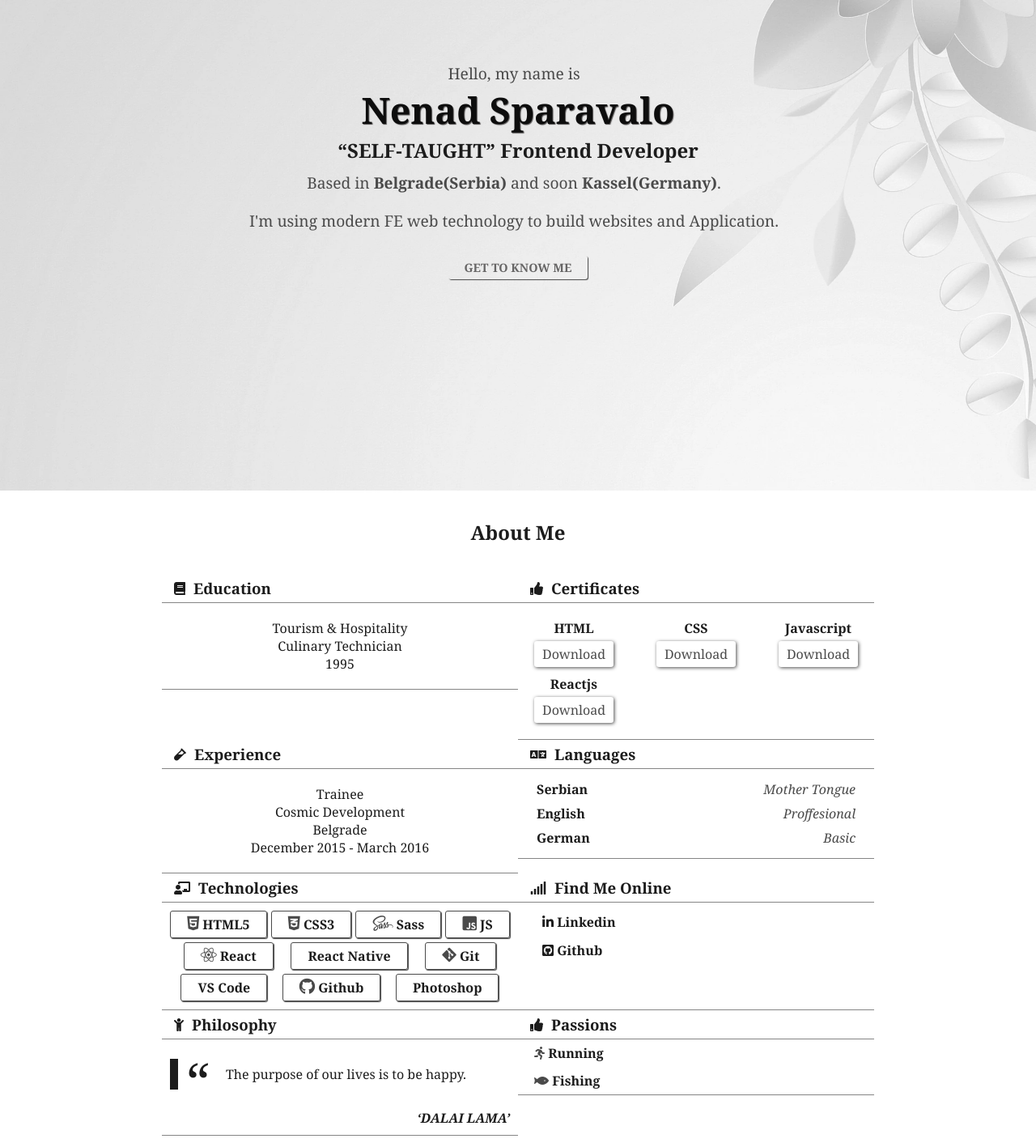
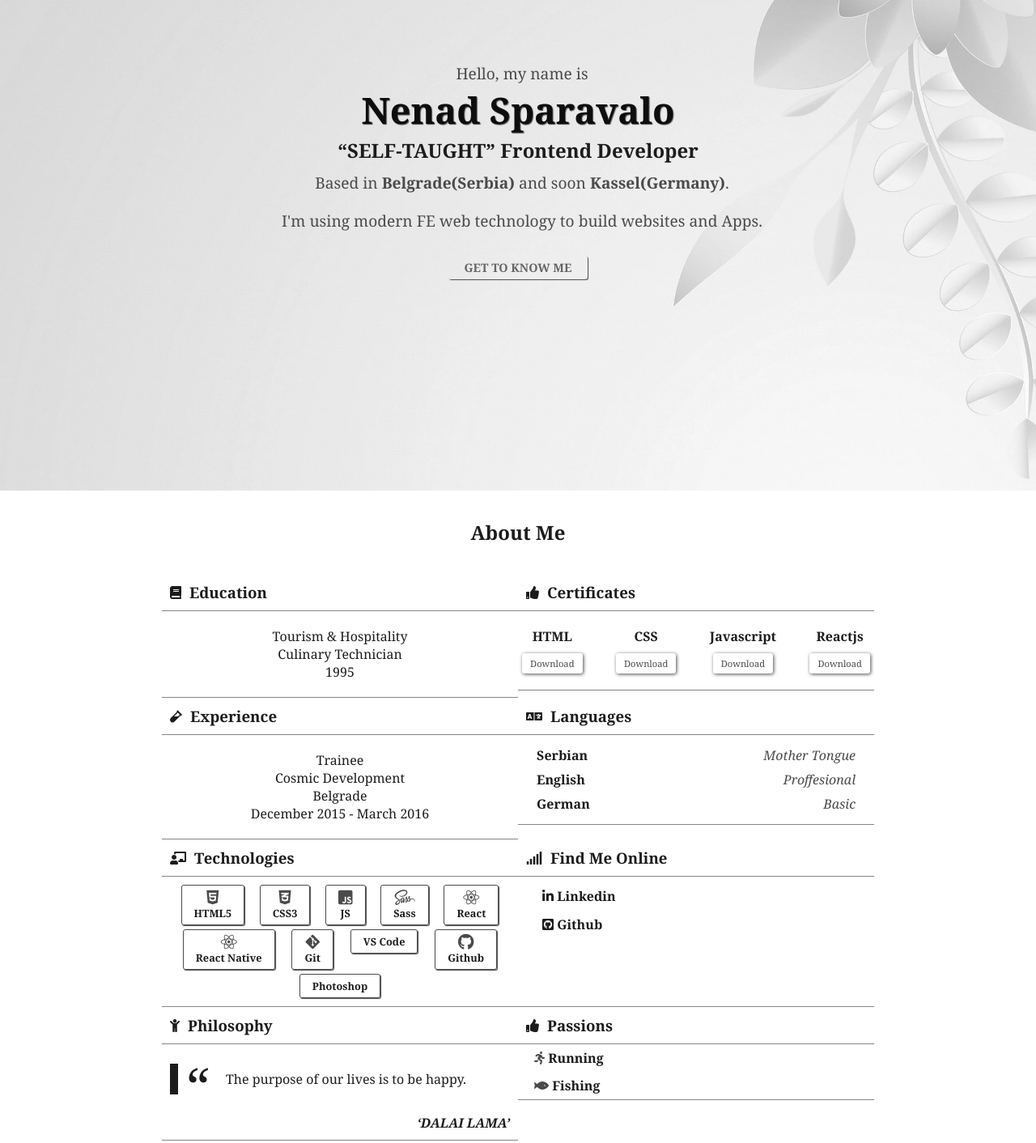
Before and after one commit to lennard978/new, a website: page index.html in a window 1280 px wide. Shown: the part 194-1606 px from the top of the page at 81% size. Drawn offline with Linux system fonts and the light colour scheme.

Commit message:
Prepared for cleanind code

```diff
--- a/css/style.scss
+++ b/css/style.scss
@@ -90,7 +90,7 @@ body {
     }
     p {
       margin: 10px 0;
-      padding-right: 10px;
+      padding-left: 10px;
       color: var(--paragraph-lightColor);
     }
     h1 {
@@ -149,7 +149,7 @@ body {
     }
     .certificates {
       .certificates-list {
-        padding: 20px;
+        padding: 20px 5px;
         display: flex;
         flex-wrap: wrap;
         gap: 10px;
@@ -157,7 +157,7 @@ body {
         li {
           text-align: center;
           p {
-            margin-bottom: 5px;
+            margin-bottom: 10px;
             font-weight: bolder;
           }
           a {
@@ -166,6 +166,7 @@ body {
             color: var(--paragraph-lightColor);
             box-shadow: 1px 1px 4px var(--paragraph-lightColor);
             border-radius: 3px;
+            font-size: 0.7rem;
             &:hover {
               color: var(--global-dark);
             }
@@ -233,11 +234,13 @@ body {
             i {
               color: var(--paragraph-lightColor);
               font-size: 20px;
+              display: block;
             }
             p {
               display: block;
               text-align: center;
-              padding: 5px 20px;
+              font-size: 0.8rem;
+              padding: 5px 15px;
               color: var(--global-dark);
               font-weight: bolder;
               border: 1px solid var(--paragraph-lightColor);
@@ -351,7 +354,7 @@ body {
     display: flex;
     justify-content: flex-start;
     align-items: center;
-    padding: 5px;
+    padding: 10px 0;
     &:first-child {
       margin-left: 10px;
     }
--- a/index.html
+++ b/index.html
@@ -42,7 +42,7 @@
         <strong>Kassel(Germany)</strong>.
       </p>
       <p>
-        I'm using modern FE web technology to build websites and Application.
+        I'm using modern FE web technology to build websites and Apps.
       </p>
       <a class="scroll" href="#">Get To Know Me</a>
     </div>
@@ -156,16 +156,16 @@
             <p><i class="fab fa-css3-alt"></i> CSS3</p>
           </li>
           <li>
-            <p><i class="fab fa-sass"></i> Sass</p>
+            <p><i class="fab fa-js-square"></i> JS</p>
           </li>
           <li>
-            <p><i class="fab fa-js-square"></i> JS</p>
+            <p><i class="fab fa-sass"></i> Sass</p>
           </li>
           <li>
             <p><i class="fab fa-react"></i> React</p>
           </li>
           <li>
-            <p>React Native</p>
+            <p><i class="fab fa-react"></i> React Native</p>
           </li>
           <li>
             <p><i class="fab fa-git-alt"></i> Git</p>
```
Also changed, not shown: css/style.css, 1 other file.
